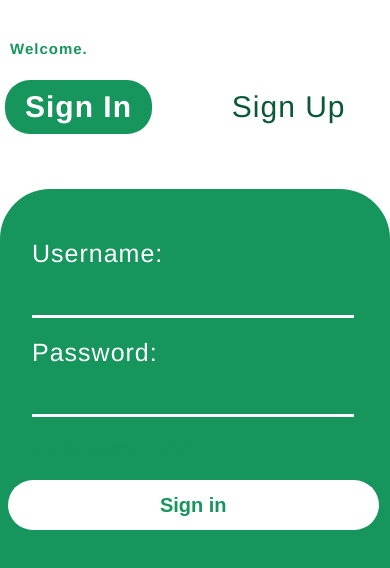
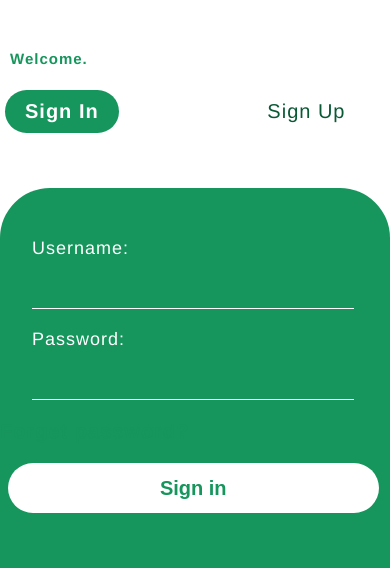
Before and after one commit to ThePaceApp/user-app, a React (Create React App) app: page /User in a window 390 px wide. Shown: the top 568 px of the page. Built offline with nearby package versions, Linux system fonts and the light colour scheme; a web font is replaced by a local one.

Commit message:
add login

```diff
--- a/src/components/userpageComp/login/Login.jsx
+++ b/src/components/userpageComp/login/Login.jsx
@@ -9,7 +9,7 @@ const Login = () => {
           <div className="loginform">
             <div className="loglinks">
               <div>
-                <h1 style={{color:"#16955C"}} className="logText">Welcome.</h1>
+                <h1 style={{color:"#16955C"}} className="nins">Welcome.</h1>
               </div>
               <div className="loglink">
                 <NavLink to ='/User/Login'
--- a/src/components/userpageComp/login/login.css
+++ b/src/components/userpageComp/login/login.css
@@ -218,6 +218,8 @@ label{
     }
     .nins{
         margin-top:10px;
+        font-size: 15px;
+        margin-left: 10px;
     }
     .loglinks{
        display: flex;
@@ -227,10 +229,6 @@ label{
        gap: 20px;
        margin-left: 0px;
     }
-    .logText{
-        font-size: 15px;
-        margin-left: 10px;
-    }
     .loglink{
         width: 100%;
         display: flex;
@@ -238,7 +236,7 @@ label{
         background-color: white;
     }
     .bigLink{
-        font-size: 30px;
+        font-size: 20px;
         background-color: white;
     }
 
@@ -262,12 +260,12 @@ label{
     }
     .box label{
         color: white;
-        font-size: 25px;
+        font-size: 18px;
         font-weight: 500;
     }
     .box input{
         background-color: transparent;
-        border-bottom: 3px solid white;
+        border-bottom: 1.5px solid white;
         color: white;
     }
     .box input::placeholder{
--- a/src/components/userpageComp/register/Register.jsx
+++ b/src/components/userpageComp/register/Register.jsx
@@ -135,7 +135,7 @@ const Register = () => {
           <form className="formks" onSubmit={handleSubmit} >
           <div className="formk">
               <div className='box'>
-                <label htmlFor="Username" style={{display:'flex'}} className="logText">Username:
+                <label htmlFor="Username" style={{display:'flex'}}>Username:
                 <BiCheckCircle className={validusername ? "valid" : "hide"}/>
                 <FaTimesCircle className={validusername || !username ? "hide" : "invalid"}/>
                 </label>
```
